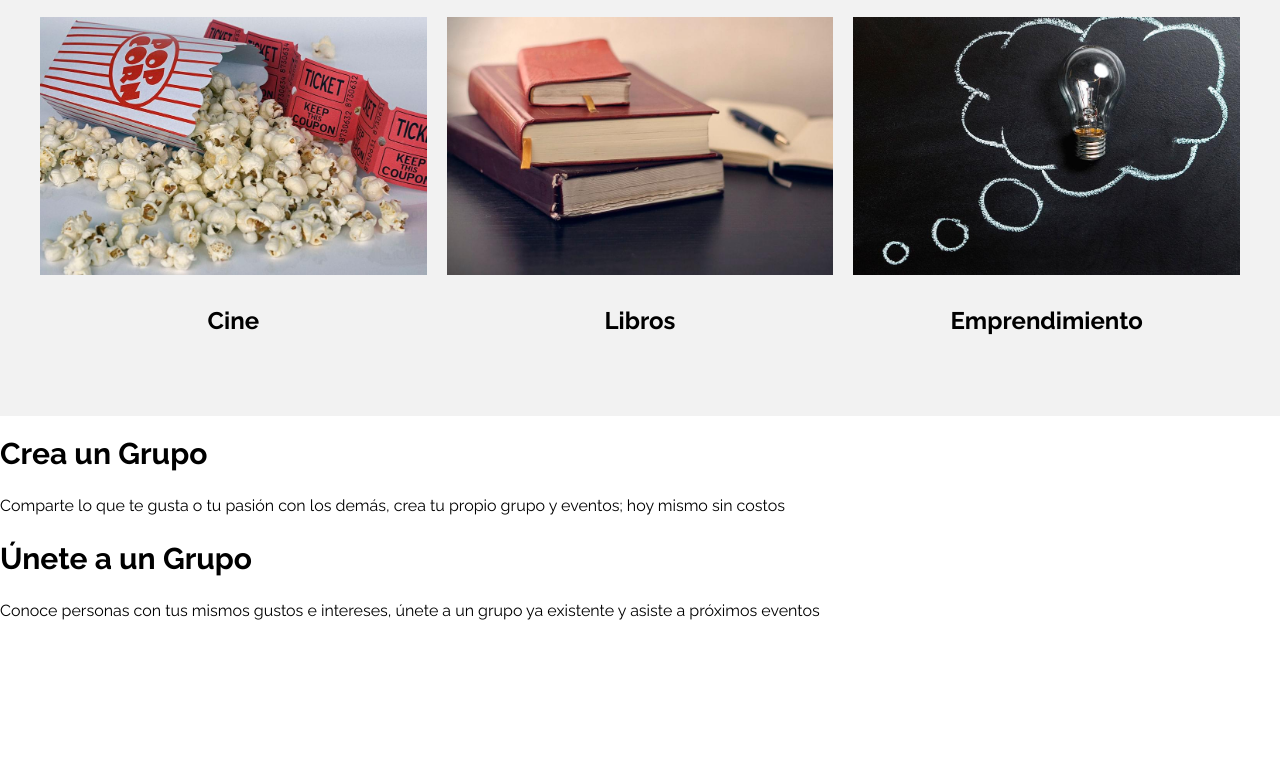
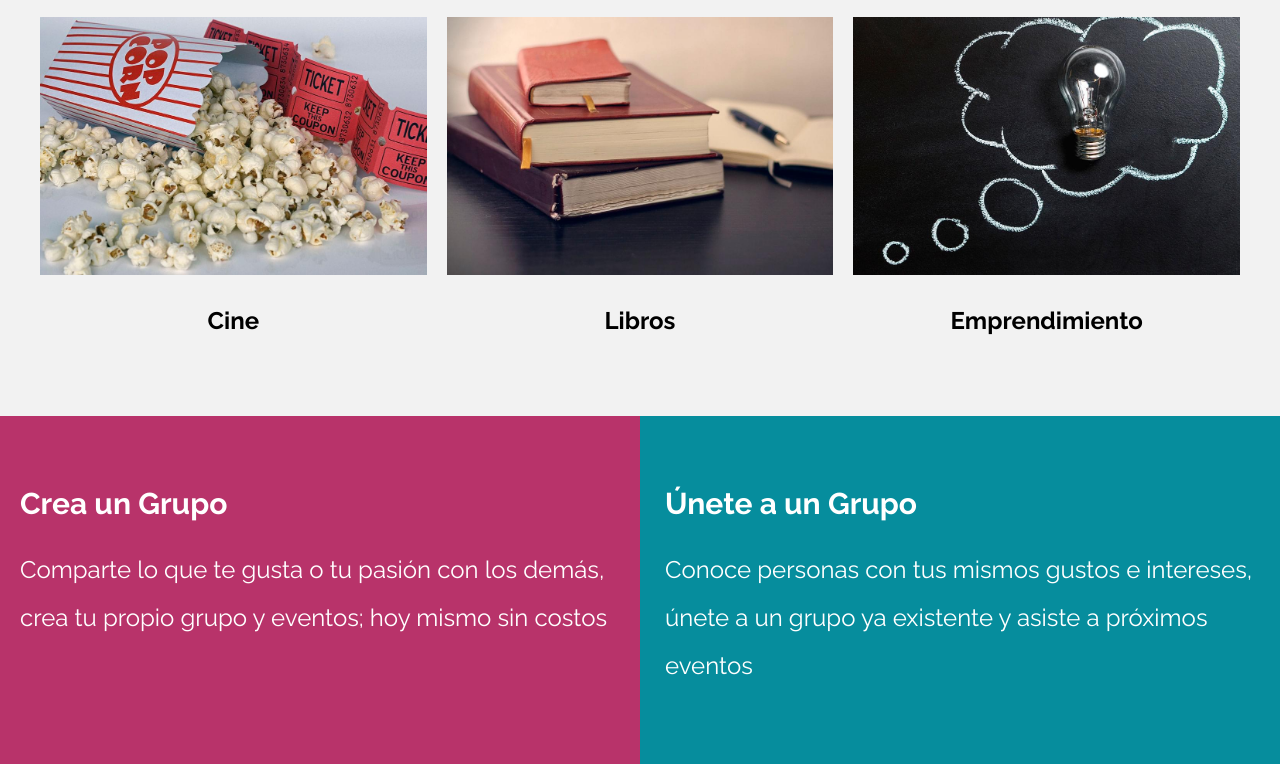
Before and after one commit to DomenicoPH/HTML-CSS-SASS-GULP---w-Meeti-w--, a website: page index.html in a window 1280 px wide. Shown: the part 2833-3597 px from the top of the page. Before the commit the page ends 3475 px from the top, so only its background shows below. Drawn offline with Linux system fonts and the light colour scheme.

Commit message:
grupos css

```diff
--- a/index.html
+++ b/index.html
@@ -198,13 +198,13 @@
 
     <section class="grupos">
         <div class="grupos__grid">
-            <div class="grupo">
-                <h3 class="grupo__heading">Crea un Grupo</h3>
-                <p class="grupo__texto">Comparte lo que te gusta o tu pasión con los demás, crea tu propio grupo y eventos; hoy mismo sin costos</p>
+            <div class="grupos__bloque">
+                <h3 class="grupos__heading">Crea un Grupo</h3>
+                <p class="grupos__texto">Comparte lo que te gusta o tu pasión con los demás, crea tu propio grupo y eventos; hoy mismo sin costos</p>
             </div>
-            <div>
-                <h3 class="grupo__heading">Únete a un Grupo</h3>
-                <p class="grupo__texto">Conoce personas con tus mismos gustos e intereses, únete a un grupo ya existente y asiste a próximos eventos</p>
+            <div class="grupos__bloque">
+                <h3 class="grupos__heading">Únete a un Grupo</h3>
+                <p class="grupos__texto">Conoce personas con tus mismos gustos e intereses, únete a un grupo ya existente y asiste a próximos eventos</p>
             </div>
         </div>
     </section>  <!-- fin .grupos -->
--- /dev/null
+++ b/src/scss/ui/contenido/_grupos.scss
@@ -0,0 +1,30 @@
+@use 'base/variables' as v;
+@use 'base/mixins' as m;
+
+.grupos{
+    background-image: linear-gradient(to bottom, v.$primario 0%, v.$primario 50%, v.$secundario 50%, v.$secundario 100%);
+    color: v.$blanco;
+    padding: 5rem 2rem;
+
+    @include m.tablet {
+        background-image: linear-gradient(to right, v.$primario 0%, v.$primario 50%, v.$secundario 50%, v.$secundario 100%);
+    }
+
+    &__grid{
+        @include m.grid(1, 5rem);
+
+        @include m.tablet {
+            @include m.grid(2, 5rem);
+        }
+    }
+
+    &__heading{
+        font-size: 3rem;
+    }
+
+    &__texto{
+        color: v.$blanco;
+        font-size: 2.4rem;
+        line-height: 2;
+    }
+}
--- a/src/scss/ui/contenido/_index.scss
+++ b/src/scss/ui/contenido/_index.scss
@@ -2,3 +2,4 @@
 @forward 'busqueda';
 @forward 'eventos';
 @forward 'categorias';
+@forward 'grupos';
```
Also changed, not shown: build/css/app.css, 1 other file.
